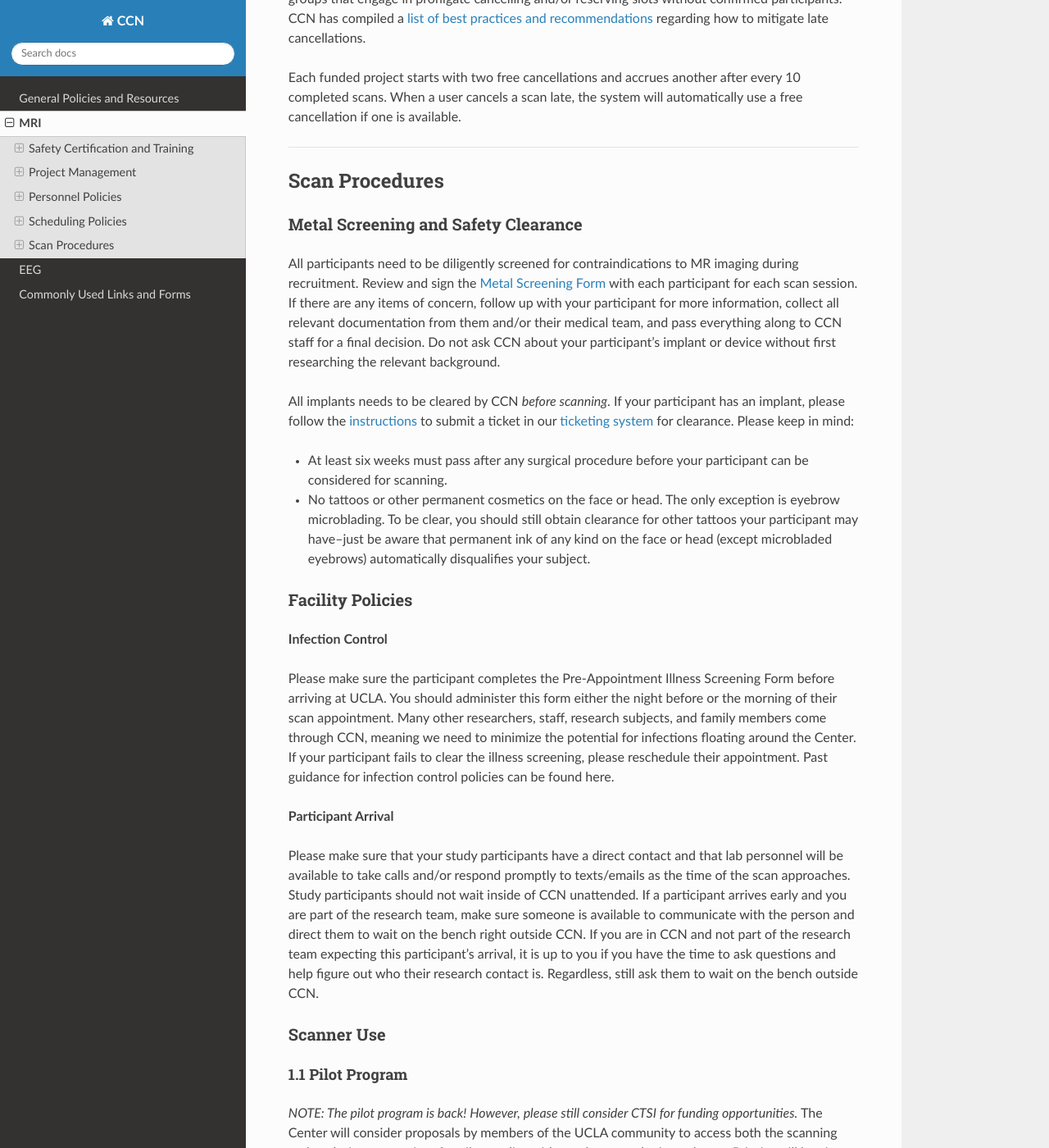
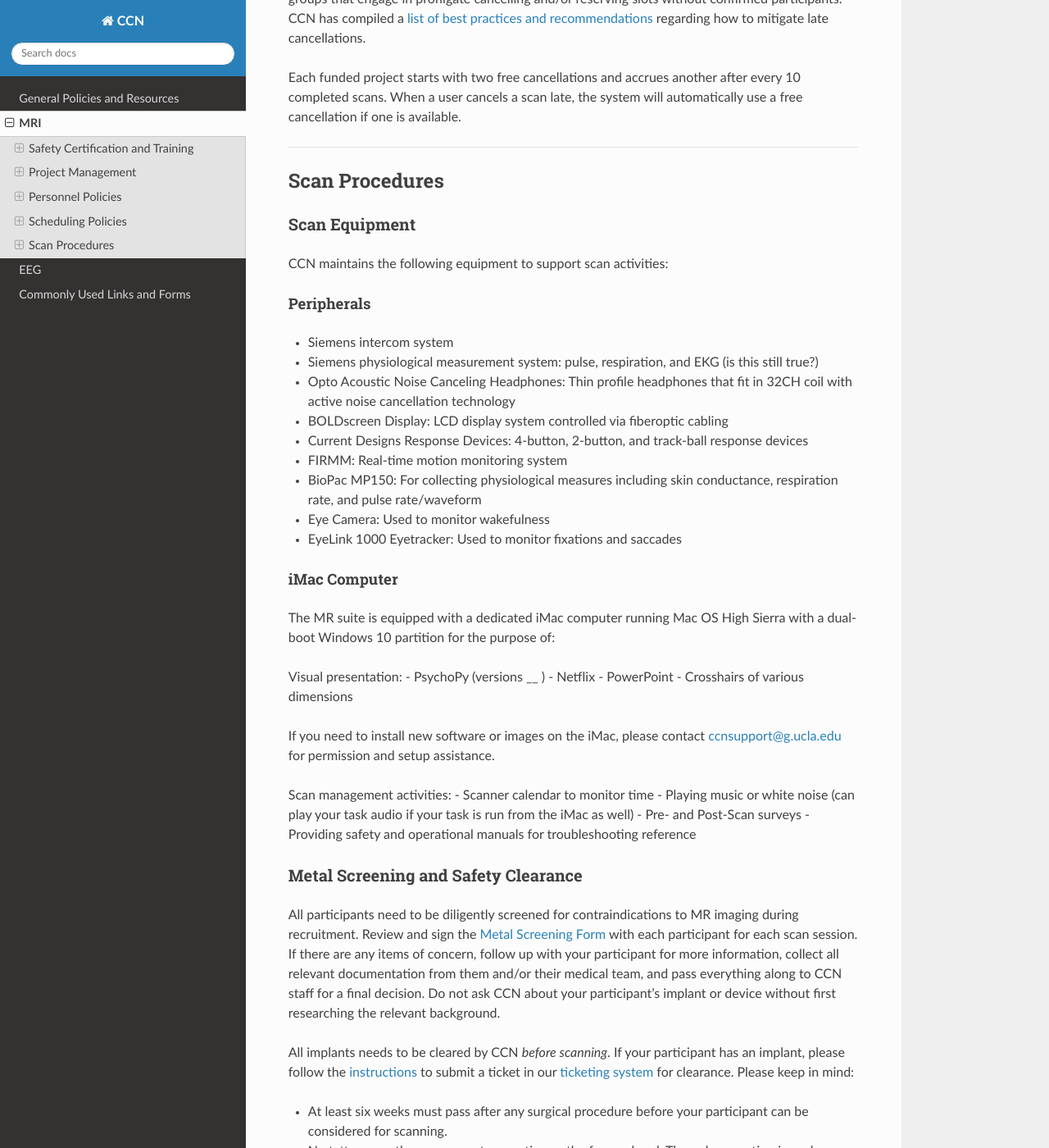
Before and after one commit to CCN-Support/CCN_Wiki, a Sphinx documentation site: the page built from docs/source/mri.rst, in a window 1280 px wide and 1400 px high, scrolled down 15696 px. Shown: the whole window at 82% size. Built offline with Sphinx 7.4.7 and the Read the Docs theme 3.1.0, drawn with Linux system fonts in a browser that asks for light colours; some of the changed text lies outside the part shown.

Commit message:
Update mri.rst

```diff
--- a/docs/source/mri.rst
+++ b/docs/source/mri.rst
@@ -365,6 +365,56 @@ Each funded project starts with two free cancellations and accrues another after
 Scan Procedures
 ---------------
 
+Scan Equipment
+~~~~~~~~~~~~~~
+
+CCN maintains the following equipment to support scan activities:
+
+Peripherals
+^^^^^^^^^^^
+
+- Siemens intercom system
+- Siemens physiological measurement system: pulse, respiration, and EKG (is this still true?)
+- Opto Acoustic Noise Canceling Headphones: Thin profile headphones that fit in 32CH coil with active noise cancellation technology
+- BOLDscreen Display: LCD display system controlled via fiberoptic cabling
+- Current Designs Response Devices: 4-button, 2-button, and track-ball response devices
+- FIRMM: Real-time motion monitoring system
+- BioPac MP150: For collecting physiological measures including skin conductance, respiration rate, and pulse rate/waveform
+- Eye Camera: Used to monitor wakefulness
+- EyeLink 1000 Eyetracker: Used to monitor fixations and saccades
+
+.. Retired:
+   -VisuaStim digital system by RTC: Includes goggles/headphone/controller unit
+   -These were the Restech goggles hanging off the side of the scanner until we disconnected and returned them 2026.
+   -The rainbow box they connect to (I think?) is still in the control room and the cables that run through the ceiling to the equipment room are still there
+
+
+iMac Computer
+^^^^^^^^^^^^^
+The MR suite is equipped with a dedicated iMac computer running Mac OS High Sierra with a dual-boot Windows 10 partition for the purpose of:
+
+Visual presentation:
+- PsychoPy (versions __ )
+- Netflix
+- PowerPoint
+- Crosshairs of various dimensions
+
+If you need to install new software or images on the iMac, please contact ccnsupport@g.ucla.edu for permission and setup assistance.
+
+Scan management activities:
+- Scanner calendar to monitor time
+- Playing music or white noise (can play your task audio if your task is run from the iMac as well)
+- Pre- and Post-Scan surveys
+- Providing safety and operational manuals for troubleshooting reference
+
+.. The following features were also listed in the original wiki, but I'm not sure they're still supported/advised:
+   -Psychtoolbox
+   -E-Prime
+   -Matlab 2015b
+   -AcqKnowledge 4 (for BioPac MP150)
+.. The old wiki also says "To start up the dual-boot and access Windows, restart the iMac while holding down the Option key. You will need a password--contact CCN staff for it."
+   What is this password? I don't have it in my Ops sheet.
+
 Metal Screening and Safety Clearance
 ~~~~~~~~~~~~~~~~
 All participants need to be diligently screened for contraindications to MR imaging during recruitment. Review and sign the `Metal Screening Form <https://drive.google.com/file/d/1aUwmgXoij_czd8YktXmo0yDLjpqbuUpm/view?usp=sharing>`_ with each participant for each scan session. If there are any items of concern, follow up with your participant for more information, collect all relevant documentation from them and/or their medical team, and pass everything along to CCN staff for a final decision. Do not ask CCN about your participant's implant or device without first researching the relevant background.
@@ -453,31 +503,3 @@ A neuroradiologist is on CCN retainer for reviewing potential incidental finding
 What will happen after you upload the zip file:
 
 Our script will check the Box folder once a day and if there’s a new zip file, it will unzip it and then send an email to the radiologist with the images attached. It will also send the link of the movie file.
-
-Scan Equipment
-~~~~~~~~~~~~~~
-Peripheral equipment available for projects include:
-
-- Siemens intercom system
-- Siemens physiological measurement system: Includes pulse, respiration, and EKG
-- VisuaStim digital system by RTC: Includes goggles/headphone/controller unit
-- Opto Acoustic Noise Canceling Headphones: Thin profile headphones that fit in 32CH coil with active noise cancellation technology
-- BOLDscreen Display: LCD display system controlled via fiberoptic cabling
-- Current Designs Response Devices: 4-button, 2-button, and track-ball response devices
-- FIRMM: Real-time motion monitoring system
-- BioPac MP150: For collecting physiological measures including skin conductance, respiration rate, and pulse rate/waveform
-- Eye Camera: Used to monitor wakefulness
-- EyeLink 1000 Eyetracker: Used to monitor fixations and saccades
-
-iMac Computer:
-The MR suite is equipped with a dedicated iMac computer running Mac OS High Sierra with a dual-boot Windows 10 partition capable of running:
-
-Psychophysics Software:
-- Psychtoolbox,
-- PsychoPy
-- E-Prime
-- MATLAB 2015b
-- AcqKnowledge 4 (for BioPac MP150)
-To start up the dual-boot and access Windows, restart the iMac while holding down the Option key. You will need a password--contact CCN staff for it.
-
-For new software, please contact the MR Technician before installation.
```
